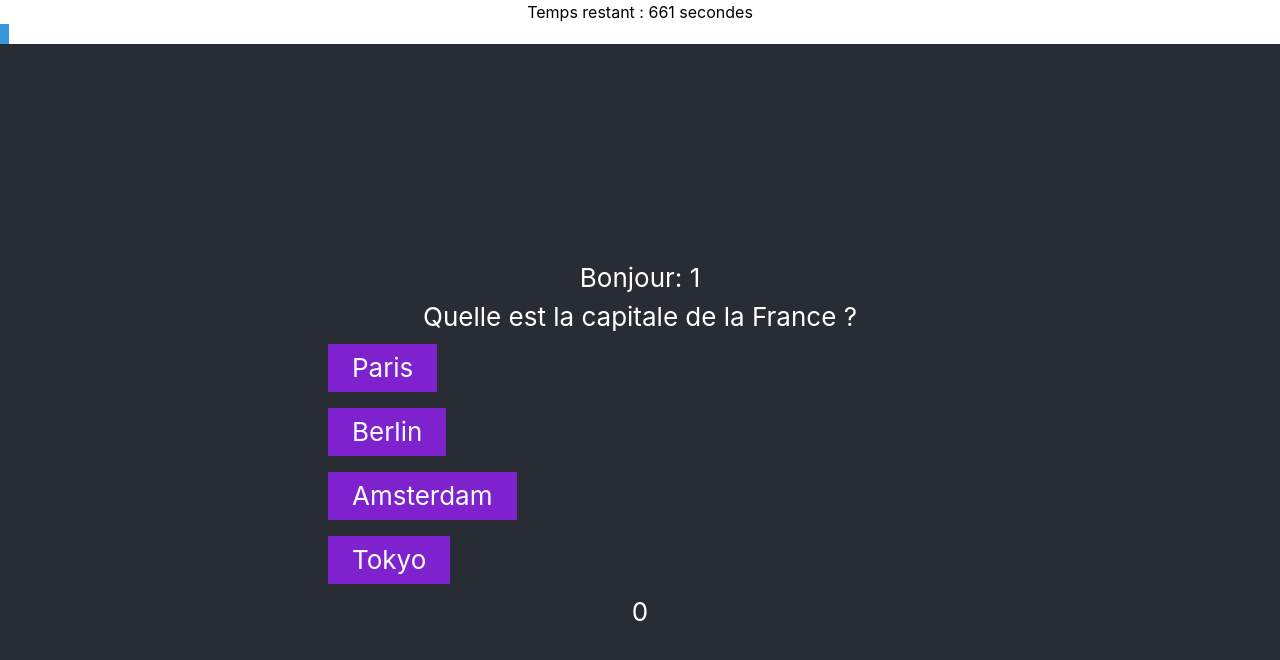
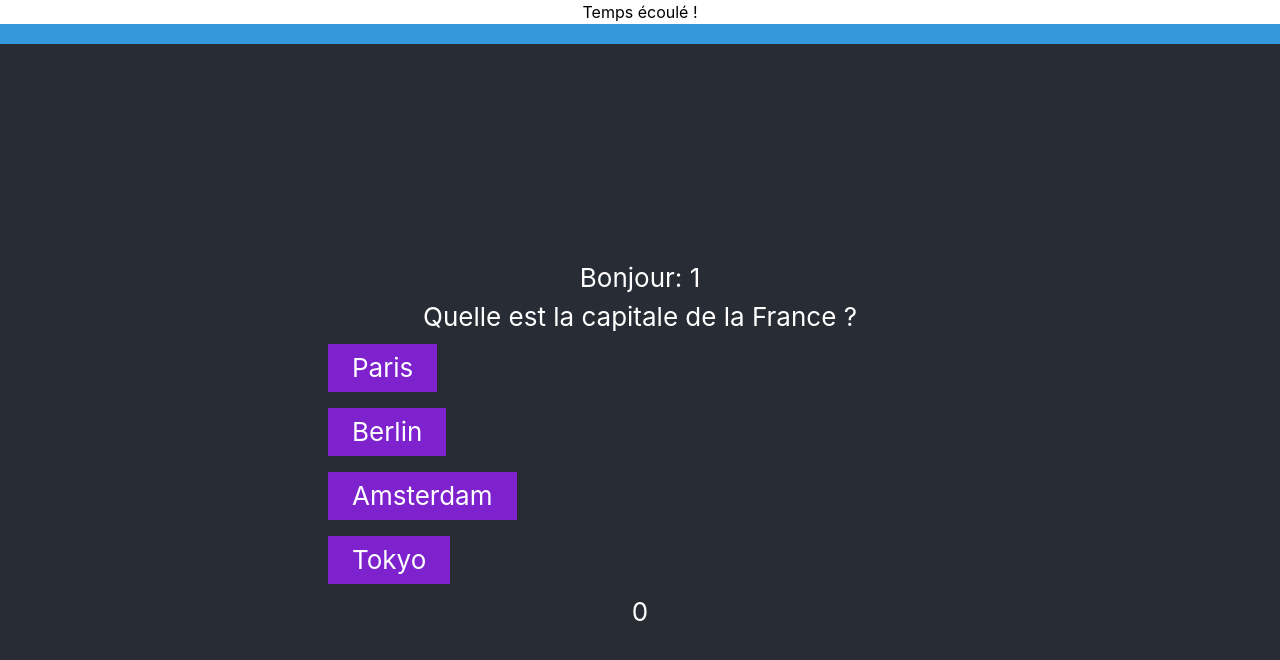
Before and after one commit to AnthoninHelias/qcmreactjs, a React (Create React App) app: page /QuestionReponses/1 in a window 1280 px wide. Shown: the top 660 px of the page. Built offline with nearby package versions, Linux system fonts and the light colour scheme.

Commit message:
fin du jeu lorsque le temps est écoulé

```diff
--- a/src/components/TimerComponent.tsx
+++ b/src/components/TimerComponent.tsx
@@ -6,7 +6,7 @@ import '../pages/Timer.css'; // Import the CSS file for styling
 interface TimerProps {
 	initialTime: number;
 }
-
+let timeUp = false;
 const Timer: React.FC<TimerProps> = ({ initialTime }) => {
 	const [time, setTime] = useState(initialTime);
 
@@ -36,10 +36,11 @@ const Timer: React.FC<TimerProps> = ({ initialTime }) => {
 		);
 	}else {return(
 		<div>
+			{timeUp = true}
 			<p>Temps écoulé !</p>
 			<div className="progress-bar" style={{width: `${progress}%`}}></div>
 		</div>);
 	}
 };
 
-export default Timer;
+export {Timer as default, timeUp};
--- a/src/pages/QuestionsReponses.tsx
+++ b/src/pages/QuestionsReponses.tsx
@@ -3,7 +3,7 @@ import * as React from 'react';
 import { useParams } from 'react-router-dom';
 import { questionAnswers } from "../data/questionsRéponses";
 import AnswerColorComponent from "../components/AnswerColorComponent";
-import Timer from "../components/TimerComponent";
+import Timer, {timeUp} from "../components/TimerComponent";
 import { useNavigate } from "react-router-dom";
 
 
@@ -23,6 +23,9 @@ function QuestionReponses() {
         else {
             navigate(`/Findejeu/${displayedText}` , { state: { score: newScore }});
         }
+        if (timeUp) {
+            navigate(`/Findejeu/${displayedText}` , { state: { score: newScore }});
+        }
     };
 
 
@@ -36,7 +39,7 @@ function QuestionReponses() {
     return (
 
         <div className="App">
-            <Timer initialTime={666} />
+            <Timer initialTime={3} />
             <header className="App-header">
                 <p>Bonjour: {displayedText}</p>
                 <h2>{currentQuestion.question}</h2>
```
